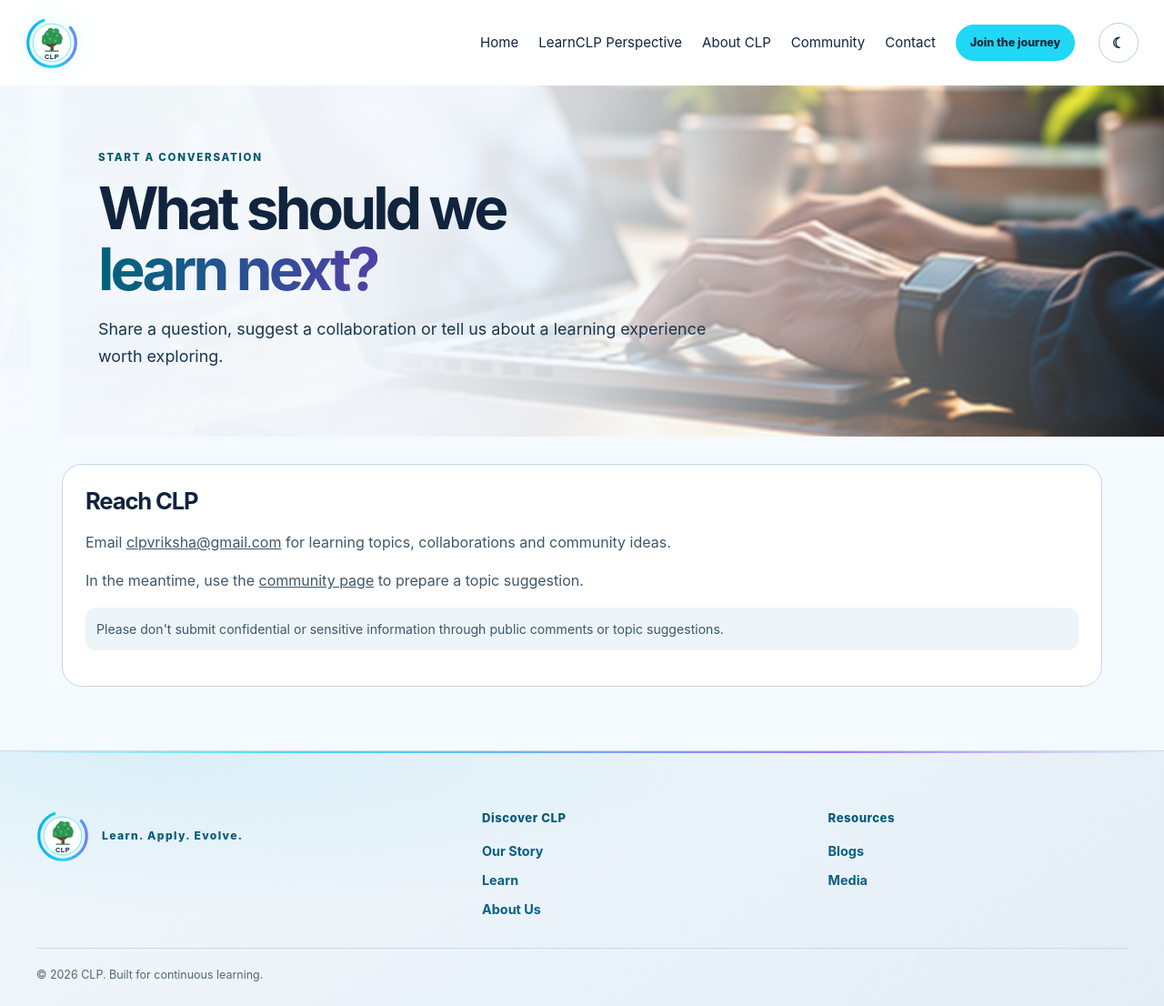
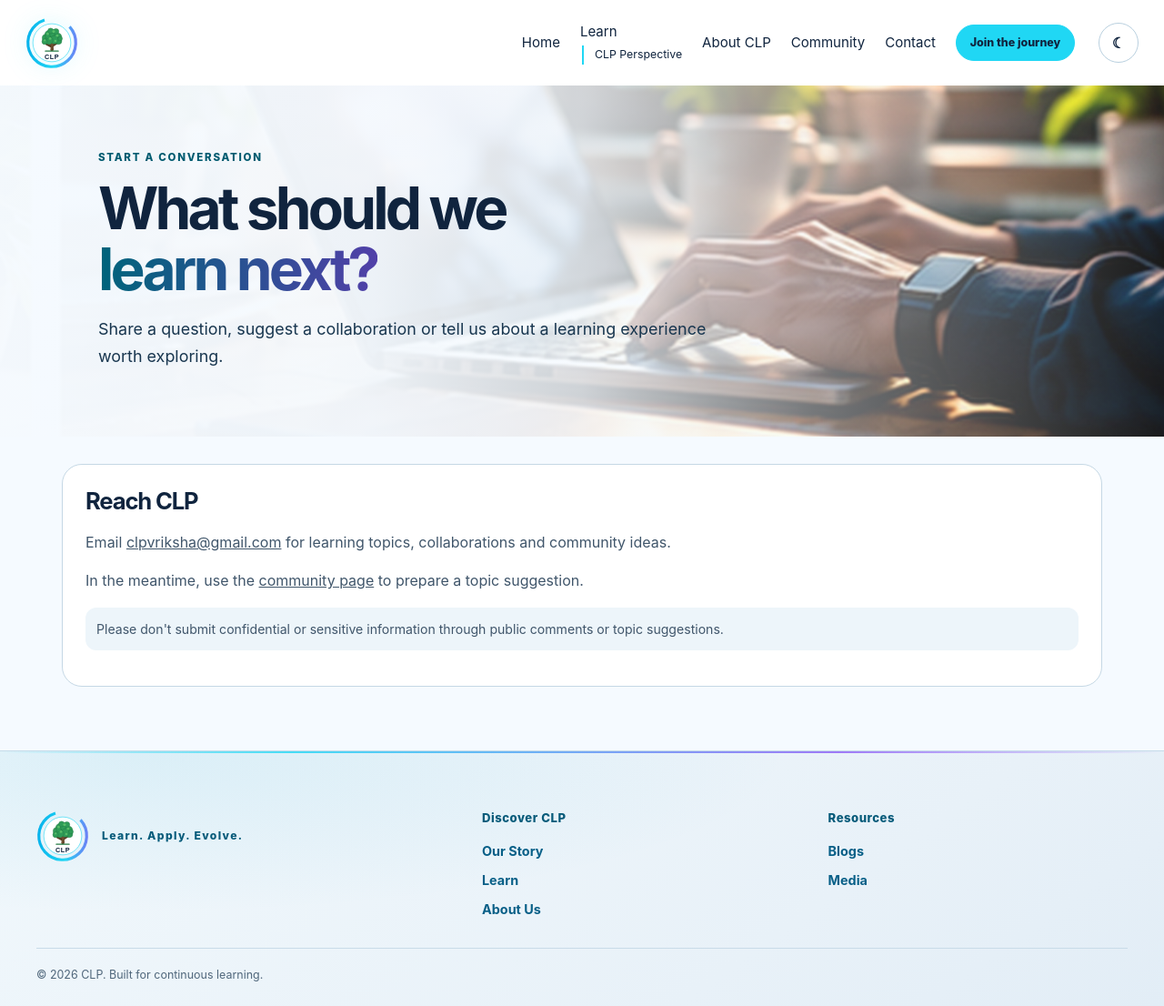
Before and after one commit to sanjeevkshu/clp, a Jekyll site: the page built from contact.md, in a window 1280 px wide. Shown: the whole page at 91% size. Built offline with Jekyll 4.4.1, drawn with Linux system fonts in a browser that asks for light colours.

Commit message:
Style Learn submenu for desktop and mobile

```diff
--- a/assets/css/styles.css
+++ b/assets/css/styles.css
@@ -1404,3 +1404,6 @@ html[data-theme="dark"] .learn-resource-copy>p:not(.card-kicker){color:#c0d1e2}
 .content-button-secondary{background:#fff;color:var(--ocean);border-color:#a8c8dc}
 .content-button-secondary:hover,.content-button-secondary:focus-visible{background:#eaf6fc;border-color:var(--ocean);color:#073b60}
 .article-library-nav .content-button{margin:0}
+
+/* Learn navigation grouping: keep the Perspective substream visibly under Learn. */
+.site-nav .nav-group{display:flex;flex-direction:column;align-items:flex-start;gap:2px}.site-nav .nav-subitem{font-size:.82em;padding-left:12px;border-left:2px solid var(--aqua);margin-left:2px;white-space:nowrap}@media(max-width:700px){.site-nav .nav-group{width:100%;gap:0}.site-nav .nav-subitem{margin:0 0 4px 10px;padding:7px 10px;border-left:2px solid var(--aqua)}}
```
